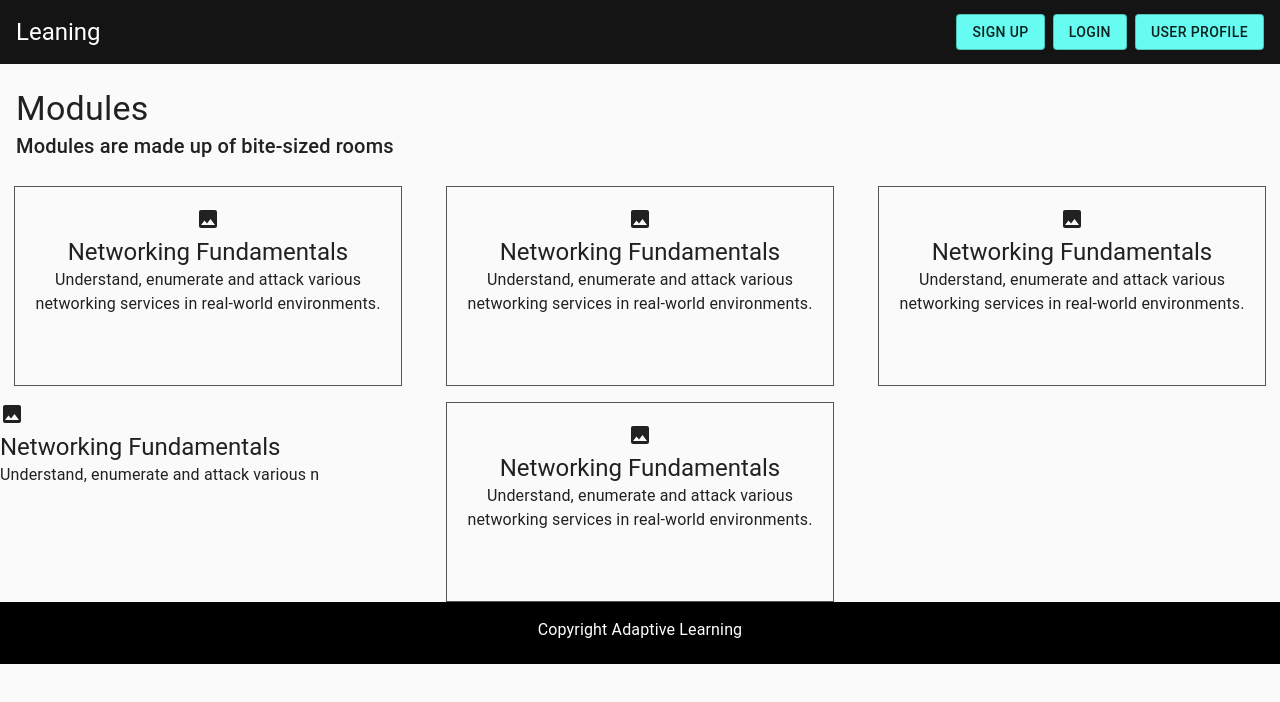
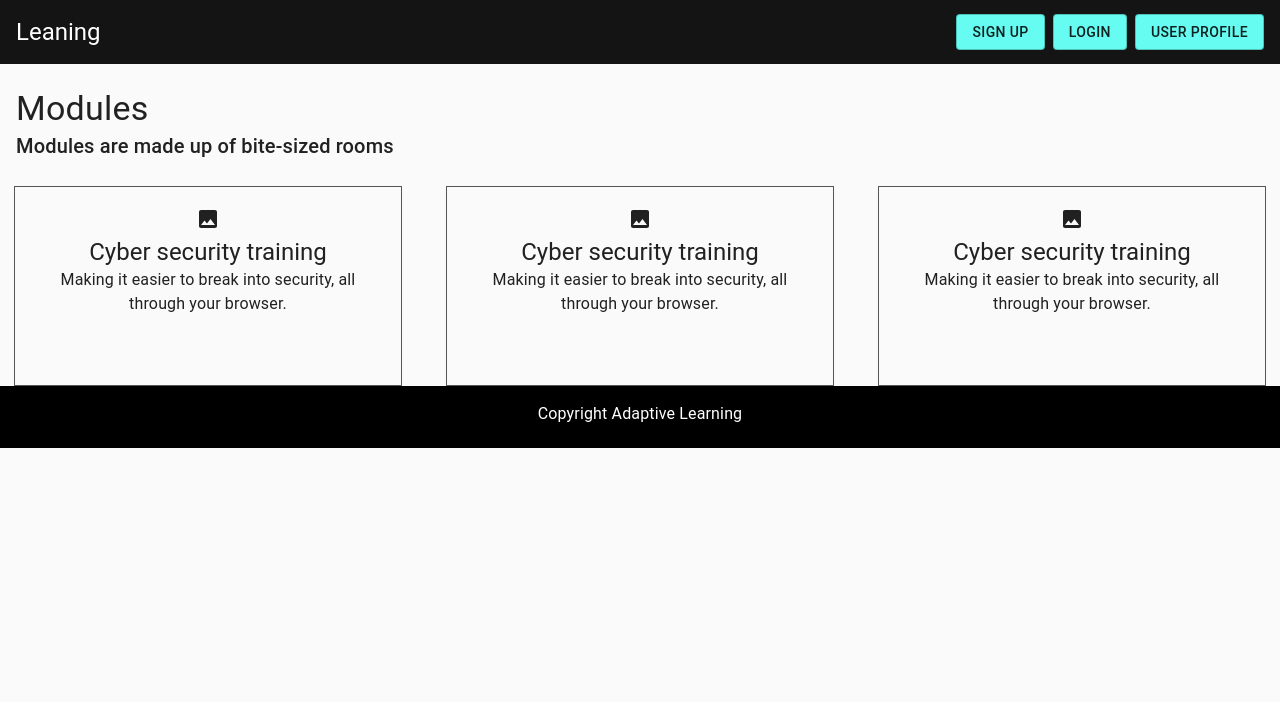
Before and after one commit to TeamABZ/learning, a React (Create React App) app: page /allmodule in a window 1280 px wide. Shown: the top 702 px of the page. Built offline with nearby package versions, Linux system fonts and the light colour scheme.

Commit message:
uddate item module

```diff
--- a/src/modules/dashboard/AllModule.js
+++ b/src/modules/dashboard/AllModule.js
@@ -33,6 +33,27 @@ const useStyles = makeStyles((theme) => ({
 
 export default function MyModule() {
   const classes = useStyles();
+  const moduleItems = [
+    {
+      titleModule: "Cyber security training",
+      descModule:
+        "Making it easier to break into security, all through your browser.",
+      imageModule: "https://source.unsplash.com/random",
+    },
+    {
+      titleModule: "Cyber security training",
+      descModule:
+        "Making it easier to break into security, all through your browser.",
+      imageModule: "https://source.unsplash.com/random",
+    },
+    {
+      titleModule: "Cyber security training",
+      descModule:
+        "Making it easier to break into security, all through your browser.",
+      imageModule: "https://source.unsplash.com/random",
+    },
+  ];
+
   return (
     <div className={classes.root}>
       <div className={classes.titlepage}>
@@ -42,28 +63,11 @@ export default function MyModule() {
         </Typography>
       </div>
       <Grid container className={classes.allitem} spacing={2}>
-        <Grid item className={classes.item} md={4}>
-          <ModuleItem></ModuleItem>
-        </Grid>
-        <Grid item className={classes.item} md={4}>
-          <ModuleItem></ModuleItem>
-        </Grid>
-        <Grid item className={classes.item} md={4}>
-          <ModuleItem></ModuleItem>
-        </Grid>
-        <Grid item className={classes.item} md={4}>
-          <Grid className={classes.itemModule}>
-            <ImageIcon />
-            {/* {imageModule} */}
-            <Typography variant="h5">Networking Fundamentals </Typography>
-            {/* {titleModule} */}
-            <Typography>Understand, enumerate and attack various n</Typography>
-            {/* {descriptionModule} */}
+        {moduleItems.map((data) => (
+          <Grid item className={classes.item} md={4}>
+            <ModuleItem key={data.titleModule} dataitem={data} />
           </Grid>
-        </Grid>
-        <Grid item className={classes.item} md={4}>
-          <ModuleItem></ModuleItem>
-        </Grid>
+        ))}
       </Grid>
     </div>
   );
--- a/src/modules/dashboard/ModuleItem.js
+++ b/src/modules/dashboard/ModuleItem.js
@@ -14,20 +14,16 @@ const useStyles = makeStyles((theme) => ({
     margin: "auto 1em",
   },
 }));
-export default function ModuleItem(props) {
+export default function ModuleItem({ dataitem }) {
   const classes = useStyles();
-  const { imageModule, titleModule, descriptionModule } = props;
-
+  const { titleModule, descModule, imageModule } = dataitem;
   return (
     <Grid className={classes.itemModule}>
       <ImageIcon />
       {/* {imageModule} */}
-      <Typography variant="h5">Networking Fundamentals </Typography>
+      <Typography variant="h5">{titleModule} </Typography>
       {/* {titleModule} */}
-      <Typography>
-        Understand, enumerate and attack various networking services in
-        real-world environments.
-      </Typography>
+      <Typography>{descModule}</Typography>
       {/* {descriptionModule} */}
     </Grid>
   );
```
